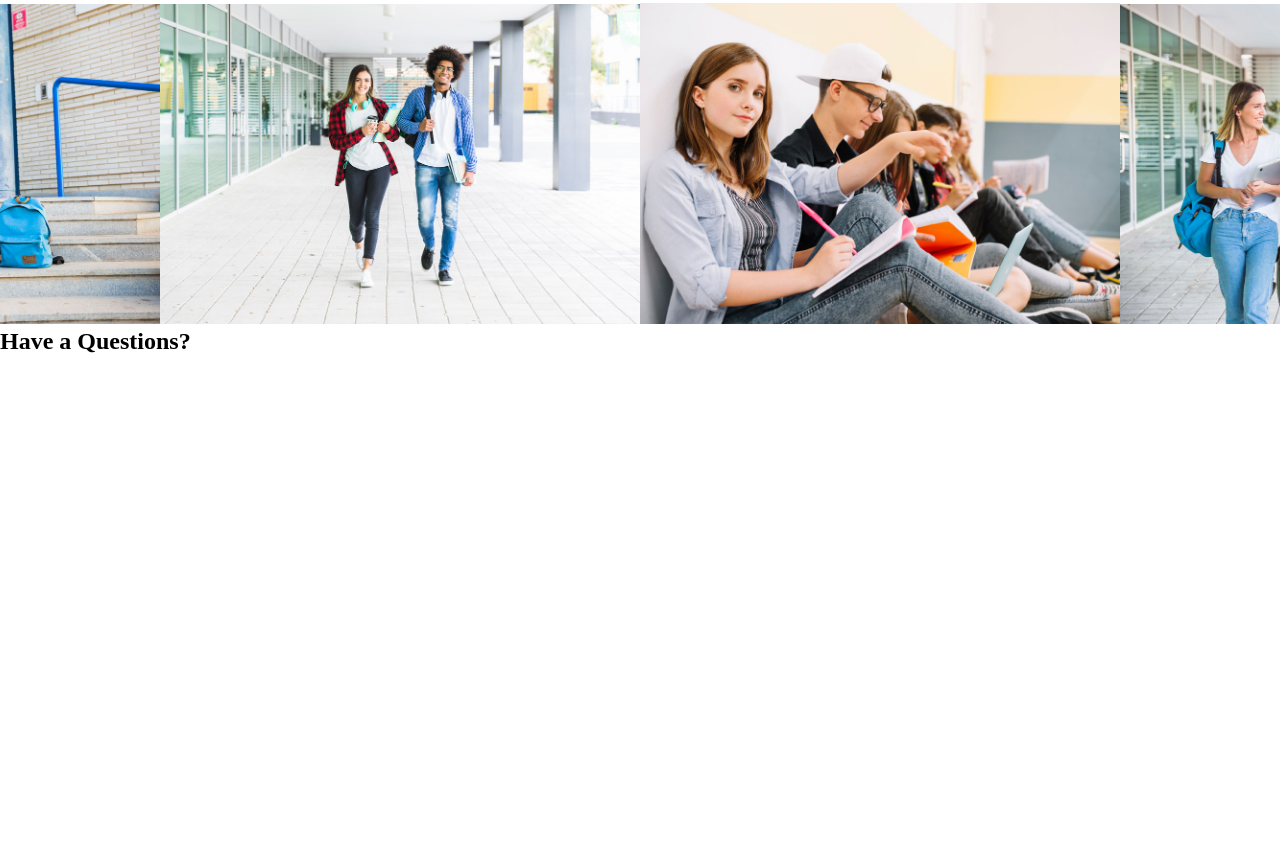
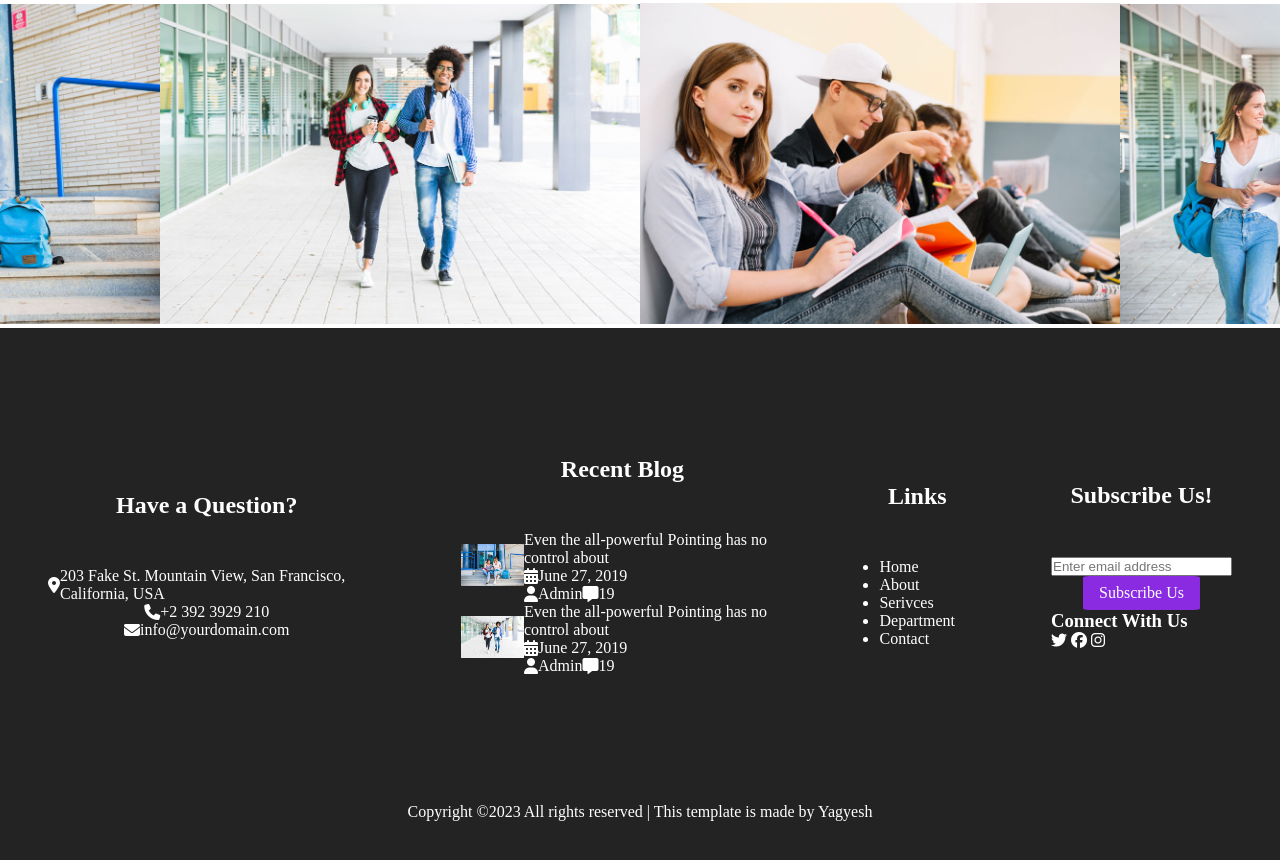
Before and after one commit to syagyesh/Assignment1, a plain HTML site: page index.html in a window 1280 px wide. Shown: the part 4885-5745 px from the top of the page. Before the commit the page ends 5240 px from the top, so only its background shows below. Drawn offline with Linux system fonts and the light colour scheme.

Commit message:
patially done

```diff
--- a/index.html
+++ b/index.html
@@ -521,11 +521,104 @@
         </div>
       </div>
     </main>
+
+
+
+
+
+
     <footer>
         <div class="top-footer">
-            <div class="question">
-                <h2>Have a Questions?</h2>
+          <div class="footer-content">
+            <h2>Have a Question?</h2>
+            <div class="footer-c">
+              <div class="footer-desc">
+                <i class="fa-solid fa-location-dot"></i>
+                <p>	203 Fake St. Mountain View, San Francisco, California, USA</p>
+              </div>
+              <div class="footer-desc">
+                <i class="fa-solid fa-phone"></i>
+                <p>	+2 392 3929 210</p>
+              </div>
+              <div class="footer-desc">
+                <i class="fa-solid fa-envelope"></i>
+                <p>info@yourdomain.com</p>
+              </div>
             </div>
+          </div>
+          <div class="footer-content">
+            <h2>Recent Blog</h2>
+            <div class="footer-c">
+              <div class="footer-data">
+                <div class="footer-pic">
+                  <img src="./images/image_1.jpg" alt="">
+                </div>
+                <div class="footer-pic-data">
+                  <p>Even the all-powerful Pointing has no control about</p>
+                  <div class="footer-date">
+                    <i class="fa-solid fa-calendar-days"></i>
+                    <p>June 27, 2019</p>
+                  </div>
+                  <div class="footer-admin">
+                    <i class="fa-solid fa-user"></i>
+                    <p>Admin</p>
+                    <i class="fa-solid fa-message"></i>
+                    <p>19</p>
+                  </div>
+                </div>
+              </div>
+              <div class="footer-data">
+                <div class="footer-pic">
+                  <img src="./images/image_2.jpg" alt="">
+                </div>
+                <div class="footer-pic-data">
+                  <p>Even the all-powerful Pointing has no control about</p>
+                  <div class="footer-date">
+                    <i class="fa-solid fa-calendar-days"></i>
+                    <p>June 27, 2019</p>
+                  </div>
+                  <div class="footer-admin">
+                    <i class="fa-solid fa-user"></i>
+                    <p>Admin</p>
+                    <i class="fa-solid fa-message"></i>
+                    <p>19</p>
+                  </div>
+                </div>
+              </div>
+            </div>
+          </div>
+          <div class="footer-content">
+            <h2>Links</h2>
+            <div class="footer-c">
+              <ul>
+                <li>Home</li>
+                <li>About</li>
+                <li>Serivces</li>
+                <li>Department</li>
+                <li>Contact</li>
+              </ul>
+            </div>
+          </div>
+          <div class="footer-content">
+            <h2>Subscribe Us!</h2>
+            <div class="footer-c">
+              <div class="footer-last">
+                <input type="text" placeholder="Enter email address">
+                <button>Subscribe Us</button>
+              </div>
+              <div class="footer-last-c">
+                <h3>Connect With Us</h3>
+                <div class="icons">
+                  <i class="fa-brands fa-twitter"></i>
+                  <i class="fa-brands fa-facebook"></i>
+                  <i class="fa-brands fa-instagram"></i>
+                </div>
+              </div>
+            </div>
+          </div>
+        </div>
+        <div class="footer-down">
+          <p>Copyright ©2023 All rights reserved | This template is made by Yagyesh</p>
         </div>
     </footer>
   </body>
--- a/style.css
+++ b/style.css
@@ -493,3 +493,84 @@ header {
 }
 
 /* --------------- FOOTER -------------- */
+
+footer {
+    padding-top: 8em;
+    padding-bottom: 8em;
+    background-color: #232323;
+    color: #fff;
+}
+
+.top-footer {
+    display: flex;
+    justify-content: center;
+    align-items: center;
+}
+
+.footer-content {
+    display: flex;
+    flex-direction: column;
+    align-items: center;
+    justify-content: space-between;
+    margin: 0 3em;
+}
+
+.footer-content > h2 {
+    margin-bottom: 2em;
+}
+
+.footer-pic {
+    width: 5em;
+}
+
+footer i {
+    color: #fff;
+}
+
+.footer-desc {
+    display: flex;
+    justify-content: center;
+    align-items: center;
+}
+
+.footer-data {
+    display: flex;
+    justify-content: center;
+    align-items: center ;
+}
+
+.footer-date {
+    display: flex;
+    justify-content: flex-start;
+    align-items: center;
+}
+
+.footer-admin {
+    display: flex;
+    justify-content: flex-start;
+    align-items: center;
+}
+
+.footer-last > button {
+    background: blueviolet;
+	color: #fff;
+	border: none;
+	padding: .5em 1em;
+	font: inherit;
+	cursor: pointer;
+	outline: inherit;
+    border-radius: 5%;
+}
+
+.footer-last {
+    display: flex;
+    flex-direction: column;
+    align-items: center;
+    justify-content: center;
+}
+
+
+.footer-down {
+    text-align: center;
+    margin: 8em 0 0 0;
+}
```
Also changed, not shown: icons/envelope-solid.svg (added), icons/facebook.svg (added), icons/instagram.svg (added), icons/location-dot-solid.svg (added), icons/message-solid.svg (added), icons/phone-solid (1).svg (added), icons/twitter.svg (added).
